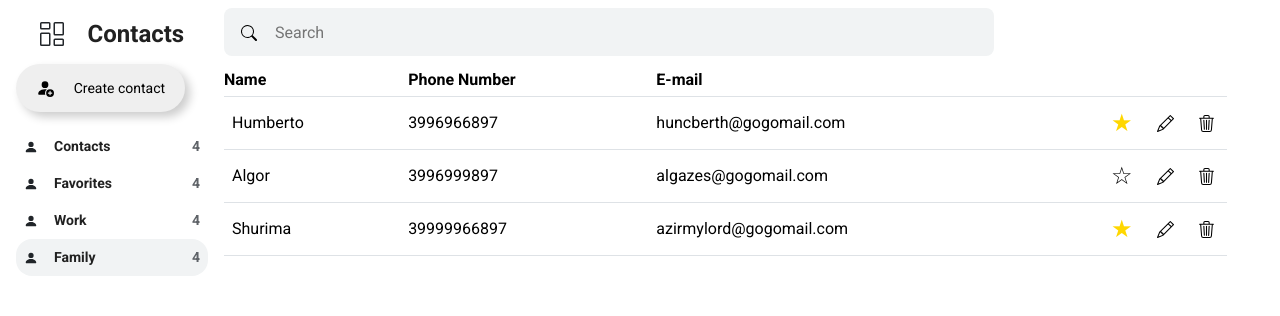
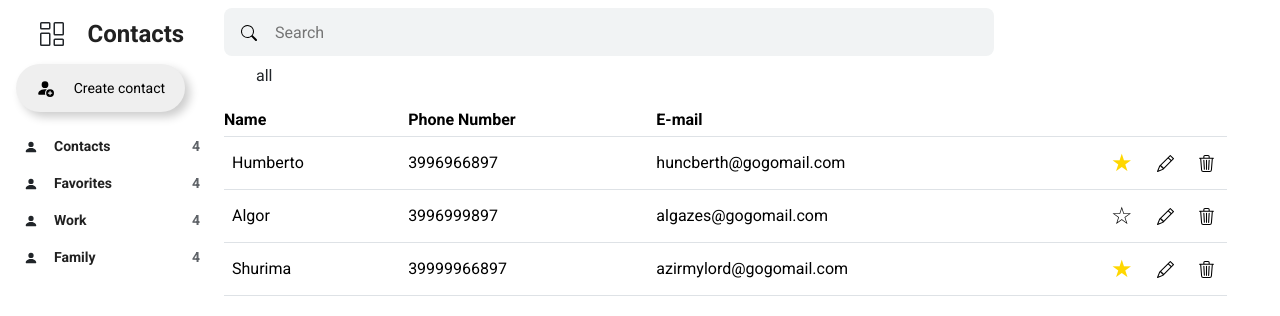
Before and after one commit to histereogenik/contact-list, a React (Create React App) app: page / in a window 1280 px wide. Shown: the top 316 px of the page. Built offline with nearby package versions, Linux system fonts and the light colour scheme.

Commit message:
implementing the changeFilter/verifyIfActive

```diff
--- a/src/components/FilterCard/index.tsx
+++ b/src/components/FilterCard/index.tsx
@@ -1,14 +1,43 @@
+import { useDispatch, useSelector } from 'react-redux'
+
+import { changeFilter } from '../../store/reducers/filter'
+
+import * as enums from '../../utils/enums/LabelEnum'
+
 import * as S from './styles'
 import * as Icon from 'react-bootstrap-icons'
+import { RootReducer } from '../../store'
 
 export type Props = {
-  active?: boolean
   counter: number
   label?: string
+  criteria: 'label' | 'favorite' | 'all'
+  value: enums.LabelEnum
 }
 
-const FilterCard = ({ active, counter, label }: Props) => (
-  <S.Card active={active}>
+const FilterCard = ({ counter, label, criteria, value }: Props) => {
+  const dispatch = useDispatch()
+  const { filter } = useSelector((state: RootReducer) => state)
+
+  const verifyIfActive = () => {
+    const sameCriteria = filter.criteria === criteria
+    const sameValue = filter.value === value
+
+    return sameCriteria && sameValue
+  }
+
+  const filterContacts = () => {
+    dispatch(
+      changeFilter({
+        criteria,
+        value
+      })
+    )
+  }
+  const isActive = verifyIfActive()
+
+  return (
+    <S.Card active={isActive} onClick={filterContacts}>
       <div>
         <Icon.PersonFill />
         <S.Label>{label}</S.Label>
@@ -16,5 +45,6 @@ const FilterCard = ({ active, counter, label }: Props) => (
       <S.Counter>{counter}</S.Counter>
     </S.Card>
   )
+}
 
 export default FilterCard
--- a/src/components/FilterCard/styles.ts
+++ b/src/components/FilterCard/styles.ts
@@ -1,11 +1,11 @@
 import styled from 'styled-components'
+import variables from '../../styles/variables'
 
-import variables from '../../styles/variables'
-import { Props } from '.'
+type Props = {
+  active: boolean
+}
 
-type ActiveProp = Omit<Props, 'counter' | 'label'>
-
-export const Card = styled.div<ActiveProp>`
+export const Card = styled.div<Props>`
   padding: 8px;
   font-weight: bold;
   font-size: 14px;
@@ -13,6 +13,7 @@ export const Card = styled.div<ActiveProp>`
   justify-content: space-between;
   align-items: center;
   border-radius: 16px;
+  cursor: pointer;
   background-color: ${(props) =>
     props.active ? variables.lightGray : variables.white};
   div {
--- a/src/containers/ContactList/index.tsx
+++ b/src/containers/ContactList/index.tsx
@@ -11,7 +11,9 @@ import * as Icon from 'react-bootstrap-icons'
 const ContactList = () => {
   const dispatch = useDispatch()
   const { items } = useSelector((state: RootReducer) => state.contacts)
-  const { term } = useSelector((state: RootReducer) => state.filter)
+  const { term, criteria, value } = useSelector(
+    (state: RootReducer) => state.filter
+  )
 
   const searchIcon = <Icon.Search />
 
@@ -20,8 +22,11 @@ const ContactList = () => {
     dispatch(deleteContact(contactID))
   }
 
-  const filterContacts = () => {
-    return items.filter((item) => {
+  const searchFilterContacts = () => {
+    let filteredContacts = items
+
+    if (term) {
+      filteredContacts = filteredContacts.filter((item) => {
         const lowerTerm = term.toLowerCase()
         return (
           item.contactName.toLowerCase().includes(lowerTerm) ||
@@ -29,6 +34,20 @@ const ContactList = () => {
           item.contactEmail.toLowerCase().includes(lowerTerm)
         )
       })
+
+      if (criteria === 'favorite') {
+        filteredContacts = filteredContacts.filter(
+          (item) => item.favorite === value
+        )
+      } else if (criteria === 'label') {
+        filteredContacts = filteredContacts.filter(
+          (item) => item.label === value
+        )
+      }
+      return filteredContacts
+    } else {
+      return items
+    }
   }
 
   return (
@@ -42,6 +61,11 @@ const ContactList = () => {
           onChange={(e) => dispatch(changeTerm(e.target.value))}
         ></S.Search>
       </S.SearchContainer>
+      <ul>
+        <li>{term}</li>
+        <li>{criteria}</li>
+        <li>{value}</li>
+      </ul>
       <S.Table hover>
         <thead>
           <tr>
@@ -52,7 +76,7 @@ const ContactList = () => {
           </tr>
         </thead>
         <tbody>
-          {filterContacts().map((contact) => (
+          {searchFilterContacts().map((contact) => (
             <SavedContact
               key={contact.contactNumber}
               contactName={contact.contactName}
--- a/src/containers/Sidebar/index.tsx
+++ b/src/containers/Sidebar/index.tsx
@@ -1,3 +1,5 @@
+import * as enums from '../../utils/enums/LabelEnum'
+
 import * as S from './styles'
 import * as Icon from 'react-bootstrap-icons'
 import FilterCard from '../../components/FilterCard'
@@ -16,10 +18,30 @@ const Sidebar = () => {
           </div>
         </S.AddContact>
         <S.Filters>
-          <FilterCard label="Contacts" counter={4} />
-          <FilterCard label="Favorites" counter={4} />
-          <FilterCard label="Work" counter={4} />
-          <FilterCard label="Family" counter={4} active />
+          <FilterCard
+            value={enums.LabelEnum.ANY}
+            criteria="all"
+            label="Contacts"
+            counter={4}
+          />
+          <FilterCard
+            value={enums.LabelEnum.FAVORITE}
+            criteria="favorite"
+            label="Favorites"
+            counter={4}
+          />
+          <FilterCard
+            value={enums.LabelEnum.WORK}
+            criteria="label"
+            label="Work"
+            counter={4}
+          />
+          <FilterCard
+            value={enums.LabelEnum.FAMILY}
+            criteria="label"
+            label="Family"
+            counter={4}
+          />
         </S.Filters>
       </div>
     </S.Aside>
--- a/src/store/reducers/filter.ts
+++ b/src/store/reducers/filter.ts
@@ -3,7 +3,7 @@ import { createSlice, PayloadAction } from '@reduxjs/toolkit'
 import * as enums from '../../utils/enums/LabelEnum'
 
 type FilterState = {
-  term: string
+  term?: string
   criteria: 'label' | 'favorite' | 'all'
   value?: enums.LabelEnum | boolean
 }
--- a/src/utils/enums/LabelEnum.ts
+++ b/src/utils/enums/LabelEnum.ts
@@ -1,5 +1,6 @@
 export enum LabelEnum {
   ANY = '',
+  FAVORITE = 'favorite',
   WORK = 'work',
   FAMILY = 'family'
 }
```
Lines whose indentation alone changed are shown as unchanged.
